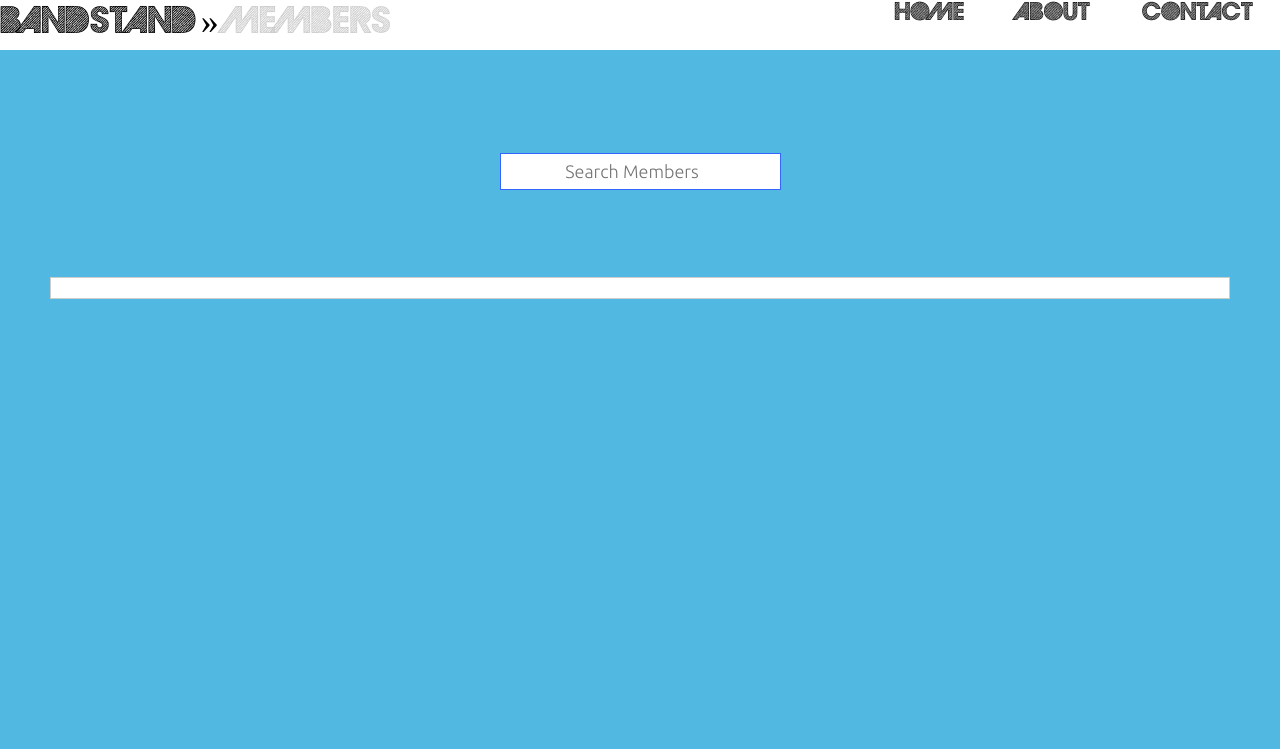
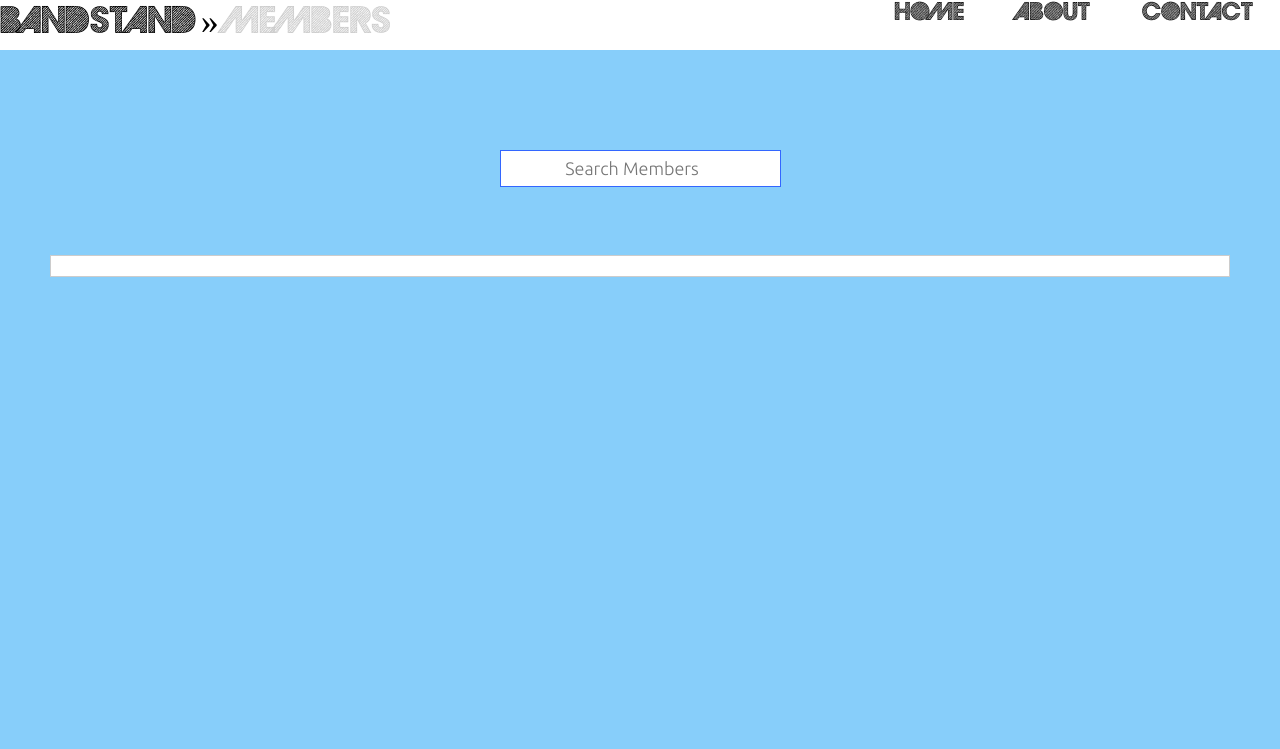
Before and after one commit to RoGUE655/bstand, a PHP site: page /UserIndex.html in a window 1280 px wide. Shown: the top 749 px of the page. Run offline with PHP 8.4, Linux system fonts and the light colour scheme.

Commit message:
Update 10/12/13 #2

```diff
--- a/BandStandstyle.css
+++ b/BandStandstyle.css
@@ -282,7 +282,7 @@ a:hover{
 	font-weight:lighter;
 }
 #indexbody{
-	background-color:#51B8E1;
+	background-color:#87CEFA;
 	margin-top:0px;
 	margin-left:0px;
 	margin-right:0px;
--- a/U&BProfile.html
+++ b/U&BProfile.html
@@ -30,8 +30,8 @@
 					<h4 id="aboutfontface">
 					History:
 					</h4>
-					<h5 id="aboutfontface"> Lorem ipsum dolor sit amet, consectetur adipiscing elit. Donec malesuada lacus eget risus dapibus consequat. Nullam tincidunt laoreet tortor, sit amet eleifend ante ultricies placerat. Nulla scelerisque ultrices semper. Integer enim dolor, commodo et consequat vitae, blandit vel urna. Aenean lacinia ornare ante, non malesuada mauris hendrerit vitae. Cras a nisl non metus consectetur vulputate. Interdum et malesuada fames ac ante ipsum primis in faucibus. Sed leo arcu, vehicula sed leo ac, interdum venenatis odio. Pellentesque sagittis elit a urna commodo, sit amet porta dui consectetur. Ut sollicitudin porttitor lacus, a euismod mauris. Donec vitae feugiat mi. Pellentesque justo nibh, mattis non ornare et, ultrices ac mauris. Interdum et malesuada fames ac ante ipsum primis in faucibus.
-Nunc ultrices adipiscing dapibus. Duis viverra rutrum nulla. Aenean adipiscing a tortor ac viverra. Nam vel velit ligula. Praesent pellentesque dolor ac arcu placerat sodales. Duis sit amet neque faucibus, tincidunt justo eget, sollicitudin magna. Pellentesque pellentesque arcu urna, sed facilisis enim pulvinar quis. Duis a pretium sapien. Suspendisse venenatis aliquam leo, ut pellentesque quam auctor a. Duis id convallis leo. In hac habitasse platea dictumst. Nulla aliquam neque volutpat tellus tristique, eu sagittis augue faucibus. Vivamus a pellentesque nibh.
+					<h5 id="aboutfontface">
+                    Text Area
 					</h5>
 				</ul>
 				<ul>
@@ -49,7 +49,6 @@ Nunc ultrices adipiscing dapibus. Duis viverra rutrum nulla. Aenean adipiscing a
 			</td>
     </tr>
 </table>
-
 <table width="25%" align="right">
 	<tr>
 		<td width="100%">
--- a/UserIndex.html
+++ b/UserIndex.html
@@ -21,13 +21,11 @@
     <div align="center">
      <table>
      <tr>
-     <td>
     <form name="UserSearch">
     <input type="search" id="SearchBox" placeholder="Search Members">
-    </td>
-</form>
-</td>
+    </form>
 </tr>
+<tr>
 </table>
     </div>
     <br>
```
